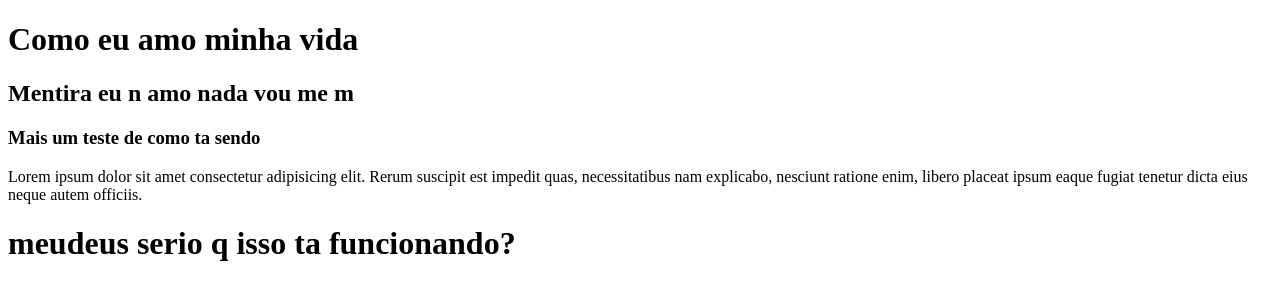
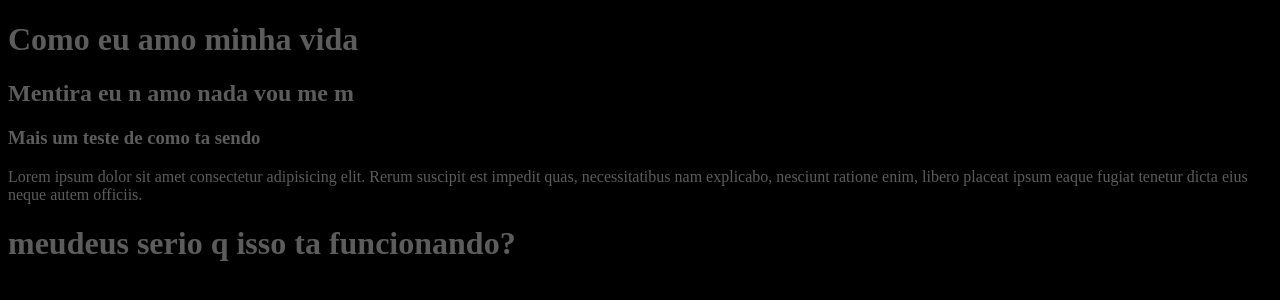
Before and after one commit to Isaco19/Teste_rep2, a plain HTML site: page index.html in a window 1280 px wide. Drawn offline with Linux system fonts and the light colour scheme.

Commit message:
insert css

```diff
--- a/index.html
+++ b/index.html
@@ -4,6 +4,7 @@
     <meta charset="UTF-8">
     <meta http-equiv="X-UA-Compatible" content="IE=edge">
     <meta name="viewport" content="width=device-width, initial-scale=1.0">
+    <link rel="stylesheet" href="style.css">
     <title>Teste de tudo</title>
 </head>
 <body>
--- /dev/null
+++ b/style.css
@@ -0,0 +1,4 @@
+body{
+    background: #000;
+    color: #9999;
+}
```
